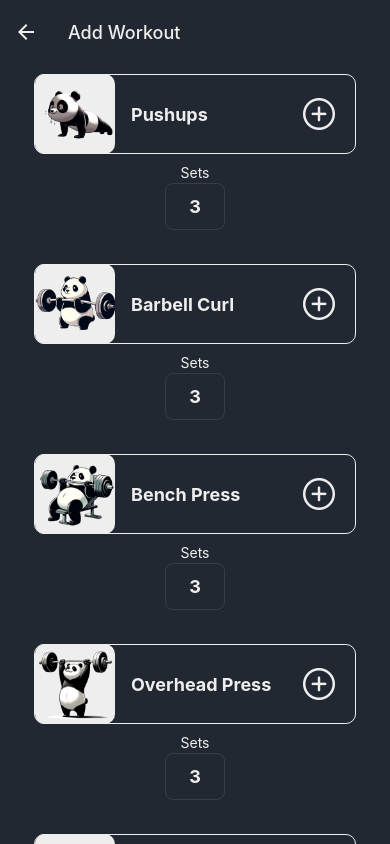
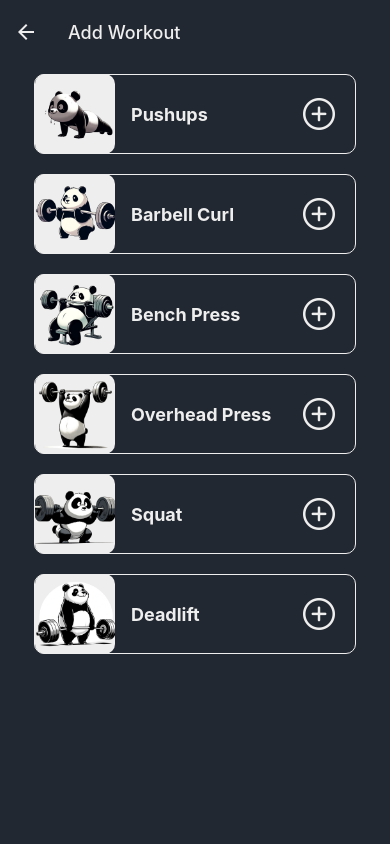
Before and after one commit to absolutezero13/panda-fitness, a React Native app: screen /AddWorkout in a window 390 px wide. Built offline with nearby package versions, Linux system fonts and the light colour scheme; what react-native-mmkv-storage would draw is missing.

Commit message:
feat: bottom sheet library added

```diff
--- a/babel.config.js
+++ b/babel.config.js
@@ -1,3 +1,4 @@
 module.exports = {
   presets: ['module:metro-react-native-babel-preset'],
+  plugins: ['react-native-reanimated/plugin'],
 };
--- a/package.json
+++ b/package.json
@@ -11,6 +11,7 @@
     "postinstall": "jetifier -r"
   },
   "dependencies": {
+    "@gorhom/bottom-sheet": "^4.6.0",
     "@react-native-community/masked-view": "^0.1.11",
     "@react-navigation/native": "^6.1.9",
     "@react-navigation/native-stack": "^6.9.17",
--- a/src/components/Workout.tsx
+++ b/src/components/Workout.tsx
@@ -1,4 +1,4 @@
-import React, {FC, useState} from 'react';
+import React, {FC, useMemo, useRef, useState} from 'react';
 import {
   Alert,
   Image,
@@ -12,6 +12,7 @@ import {TextInput} from 'react-native-gesture-handler';
 import {themeColors} from '../theme/colors';
 import {assets} from '../assets';
 import {UserExercise} from '../zustand/useWorkoutStore';
+import BottomSheet from '@gorhom/bottom-sheet';
 
 const ITEM_HEIGHT = 80;
 
@@ -32,6 +33,12 @@ export const Workout: FC<Props> = ({
   onAddOrMinusPress,
 }) => {
   const [sets, setSets] = useState(workout.sets);
+
+  // ref
+  const bottomSheetRef = useRef<BottomSheet>(null);
+
+  // variables
+  const snapPoints = useMemo(() => ['25%', '50%'], []);
 
   const onPressHandler = () => {
     if (sets === 0) {
@@ -79,7 +86,7 @@ export const Workout: FC<Props> = ({
           </View>
         )}
       </TouchableOpacity>
-      {addMode && (
+      {/* {addMode && (
         <View style={styles.inputsWrapper}>
           <Text style={styles.inputText}> Sets </Text>
           <TextInput
@@ -94,7 +101,7 @@ export const Workout: FC<Props> = ({
             cursorColor={themeColors.light}
           />
         </View>
-      )}
+      )} */}
     </View>
   );
 };
```
Also changed, not shown: 2 other files (tests, documents, lock files or other folders).
